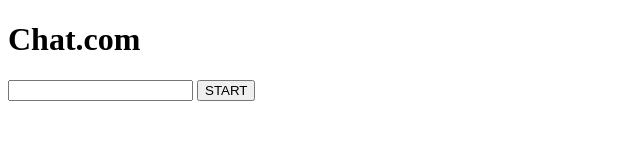
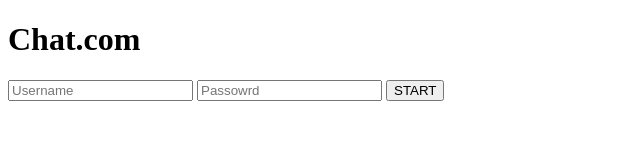
Before and after one commit to Ankit0225/Chat-Web-App, a website: page public/index.html in a window 1280 px wide. Shown: the whole page, without its empty margins (0-640 px from the left). Drawn offline with nearby package versions, Linux system fonts and the light colour scheme; no server answers.

Commit message:
added password feature

```diff
--- a/public/index.html
+++ b/public/index.html
@@ -15,7 +15,8 @@
 
 
     <div class="loginbox">
-       <input class="inpUsername">
+       <input class="inpUsername" placeholder="Username">
+       <input class="inpPassword" placeholder="Passowrd" type="password">
        <button class="start">START</button>
     </div>
 
```
